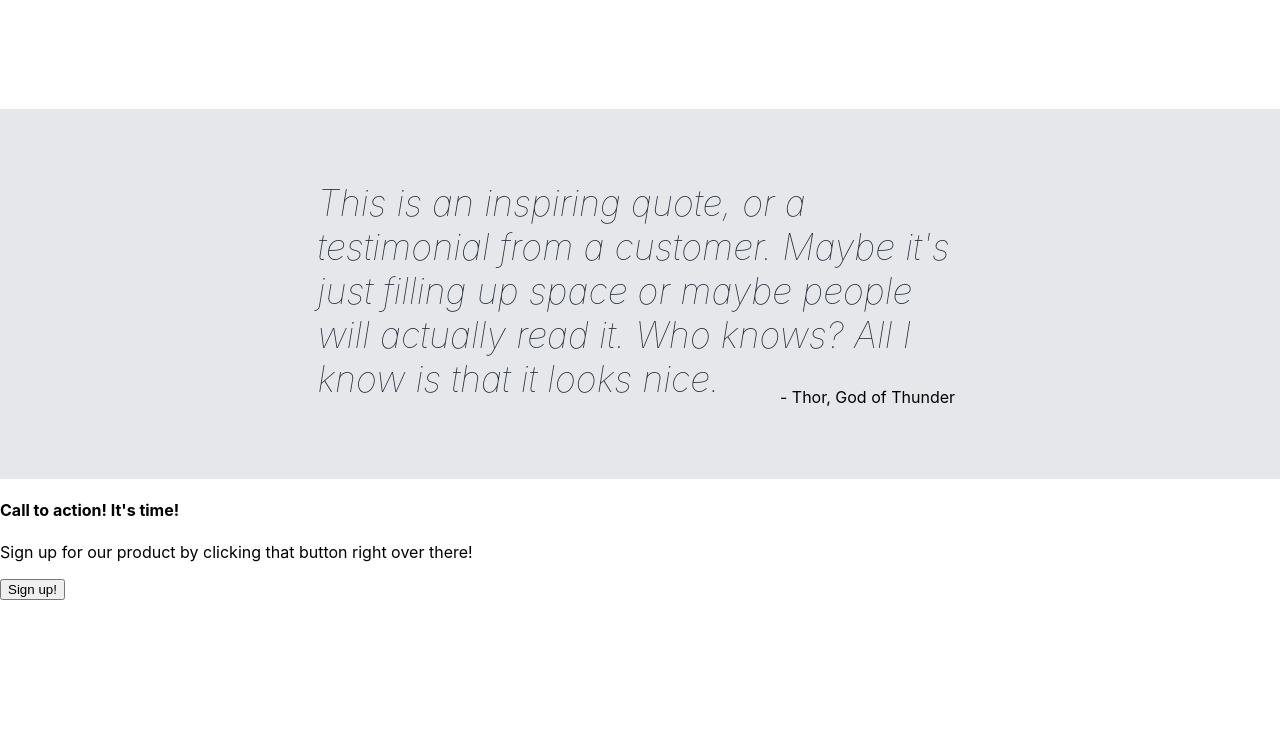
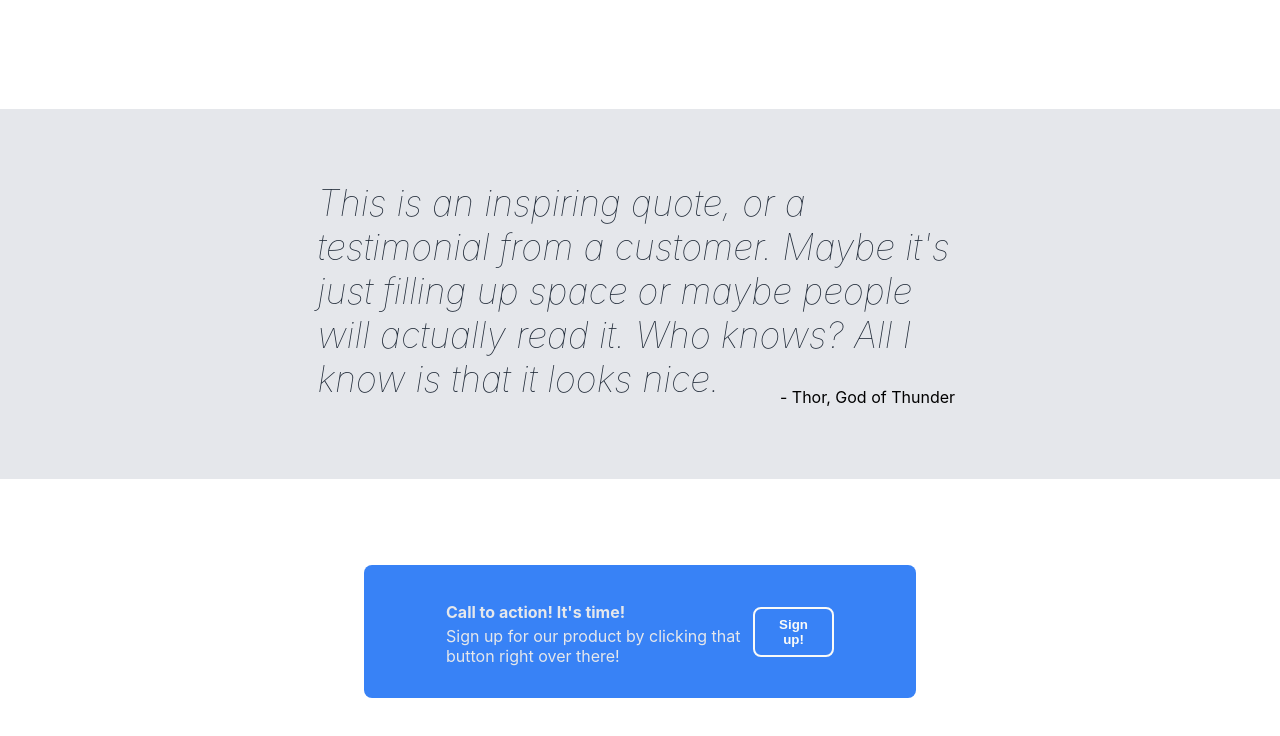
Before and after one commit to JustinKarkossa/odin-landing-page, a plain HTML site: page index.html in a window 1280 px wide. Shown: the part 803-1539 px from the top of the page. Before the commit the page ends 1403 px from the top, so only its background shows below. Drawn offline with Linux system fonts and the light colour scheme.

Commit message:
Fourth Sector done

```diff
--- a/index.html
+++ b/index.html
@@ -100,7 +100,7 @@
                 <p class="call-text">Sign up for our product by clicking that button right over there!</p>
             </div>
 
-            <div class="another button">
+            <div class="another-button">
                 <button class="sign-button2" type="button" onclick="location.href='google.de'">Sign up!</button>
             </div>
 
--- a/style.css
+++ b/style.css
@@ -171,3 +171,55 @@ body {
     margin-top: -50px;
     margin-bottom: 72px;
 }
+
+.fourth-secotr {
+    display: flex;
+    justify-content: center;
+    padding: 1rem 14rem 7rem;
+}
+
+.blue-box {
+    display: flex;
+    justify-content: space-between;
+    align-items: center;
+    background-color: #3882f6;
+    flex: 1 1 0;
+    margin: 86px 364px;
+    padding: 16px 82px 16px 82px;
+    border-radius: 8px;
+
+}
+
+.signup-text {
+    display: flex;
+    flex-flow: column wrap;
+    justify-content: center;
+
+
+
+}
+
+.call-title {
+    color: #e5e7eb;
+    margin-bottom: -12px;
+    font-weight: bold;
+
+}
+
+.call-text {
+    color: #e5e7eb;
+    font-size: 16px;
+
+
+}
+
+.sign-button2 {
+    background-color: #3882f6;
+    color: #f9faf8;
+    border: 2px solid ;
+    padding: 8px 24px;
+    font-weight: bold;
+    border-radius: 8px;
+    border-color: #f9faf8;
+    cursor: pointer;
+}
```
